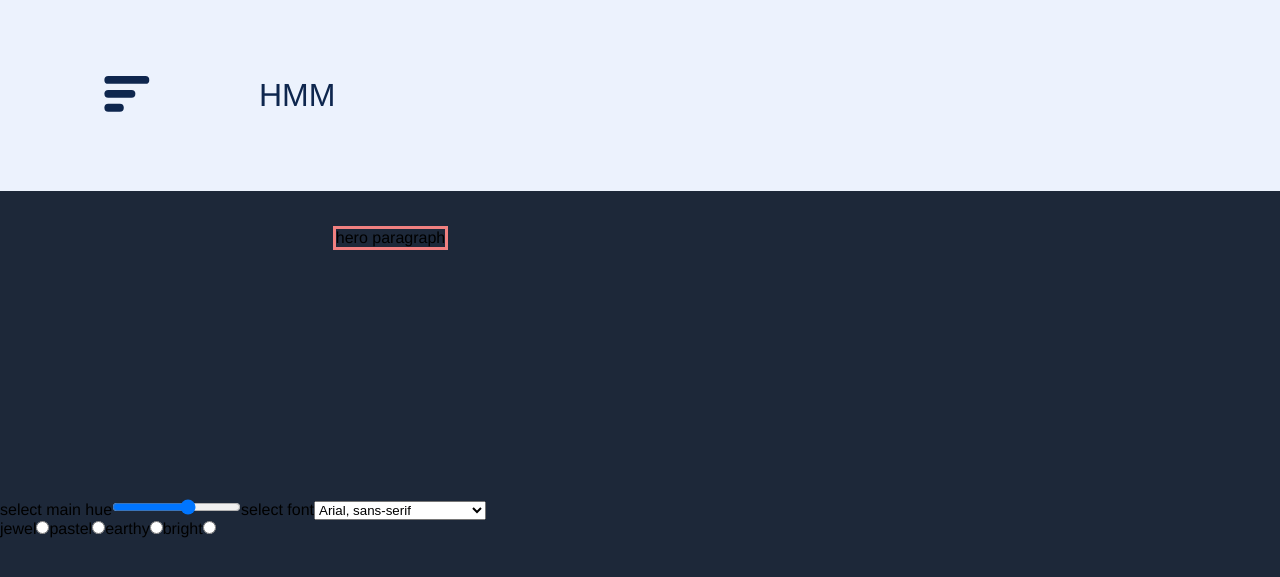
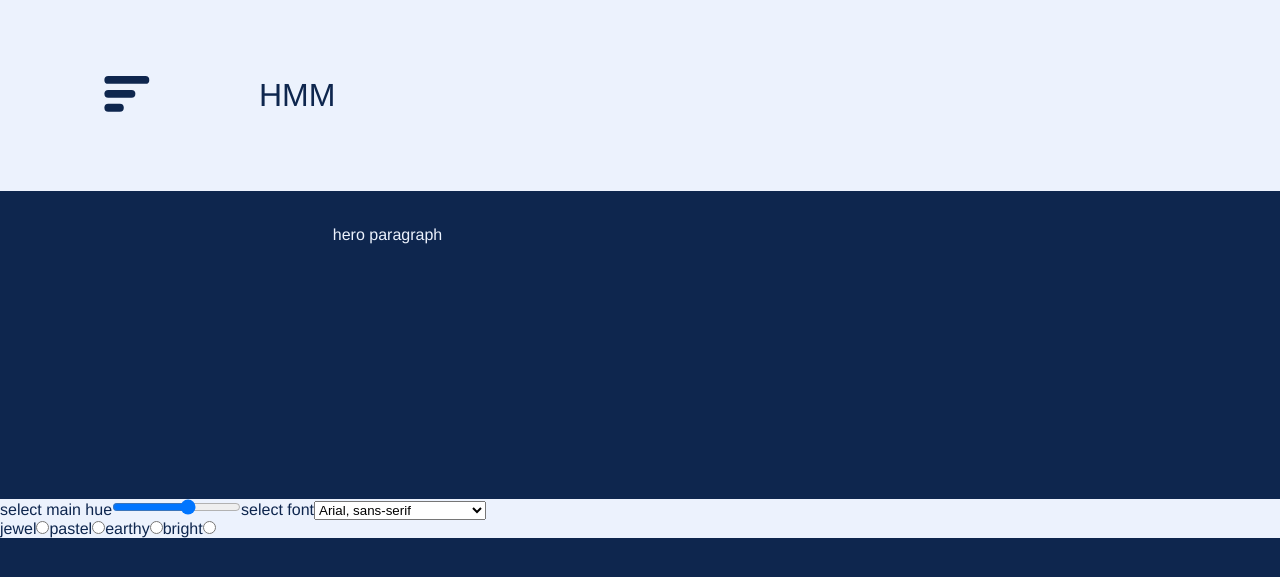
Before and after one commit to olegjb/rmc, a Flask app: page / in a window 1280 px wide. Shown: the top 577 px of the page. Run offline with Flask 3, Linux system fonts and the light colour scheme; some web fonts are replaced.

Commit message:
style, menu & background for color updates

```diff
--- a/static/base.css
+++ b/static/base.css
@@ -28,6 +28,7 @@
     position: relative;
 
     font-family: var(--font-fam);
+    color: var(--font-primary-color);
 }
 
 h1 {
@@ -53,8 +54,7 @@
 
 .hero-section {
     background-color: var(--font-primary-color);
-    background-color: var(--primary-color);
-    background-color: var(--primary-dark);
+    color: var(--primary-color);
     height: 100vh;
 
     display: flex;
@@ -78,7 +78,6 @@
 
 
 .hero-text {
-    border: 3px lightcoral solid;
     position: absolute;
     top: 13%;
     left: 26%;
@@ -90,7 +89,8 @@
     justify-content: center;
     align-items: center;
 
-    background-color: var(--primary-med);
+    /* background-color: var(--primary-med); */
+
 }
 
 
--- a/static/nav-menu-style.css
+++ b/static/nav-menu-style.css
@@ -92,9 +92,13 @@
 
 }
 
+.menu-expanded, .settings-menu {
+    background-color: var(--primary-color);
+}
+
 .menu-expanded {
 
-    background-color: var(--primary-color);
+
 
     grid-column: 2/3;
     min-height: 3rem;
@@ -126,7 +130,8 @@
 .menu-expanded li:hover, .menu-expanded li:active {
 
     background-color: var(--contrast-light);
-
+    background-color: var(--font-primary-color);
+    color: var(--primary-color);
 }
 
 .expanded-content {
--- a/static/settings-menu.js
+++ b/static/settings-menu.js
@@ -70,7 +70,7 @@
 
 
 function palletteSelect () {
-    const pMenu = makeContainer('div', 'pallete-selet')
+    const pMenu = makeContainer('div', 'pallete-select')
 
     const paletteOptions = {
         'jewel' : 'bright',
```
